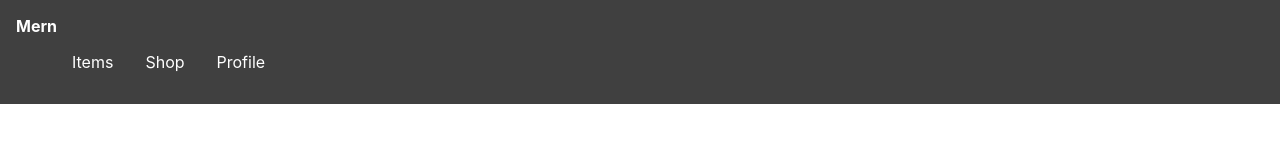
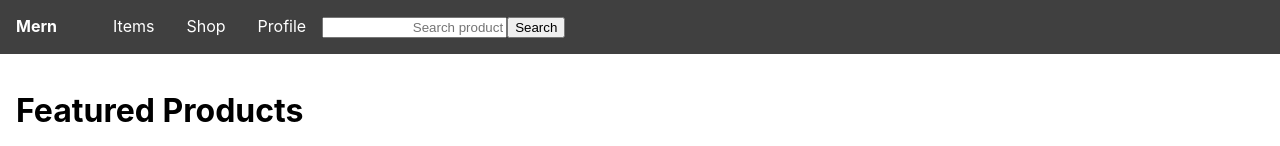
Before and after one commit to Stefanos94/eshop_mern, a React (Create React App) app in the folder frontend/: page / in a window 1280 px wide. Shown: the top 146 px of the page. Built offline with nearby package versions, Linux system fonts and the light colour scheme; no server answers.

Commit message:
header with nav-bar

```diff
--- a/frontend/src/index.css
+++ b/frontend/src/index.css
@@ -40,8 +40,16 @@ main {
   padding: 1rem;
 }
 
+.nav-bar {
+  display: inline;
+}
 .nav-bar li {
   display: inline;
   color: white;
   padding: 1rem;
 }
+
+#header-search {
+  display: inline;
+  text-align: right;
+}
--- a/frontend/src/screens/Header.js
+++ b/frontend/src/screens/Header.js
@@ -9,6 +9,14 @@ function Header() {
         <li>Shop</li>
         <li>Profile</li>
       </ul>
+
+      <input
+        type="text"
+        id="header-search"
+        placeholder="Search product"
+        name="s"
+      />
+      <button type="submit">Search</button>
     </header>
   );
 }
```
